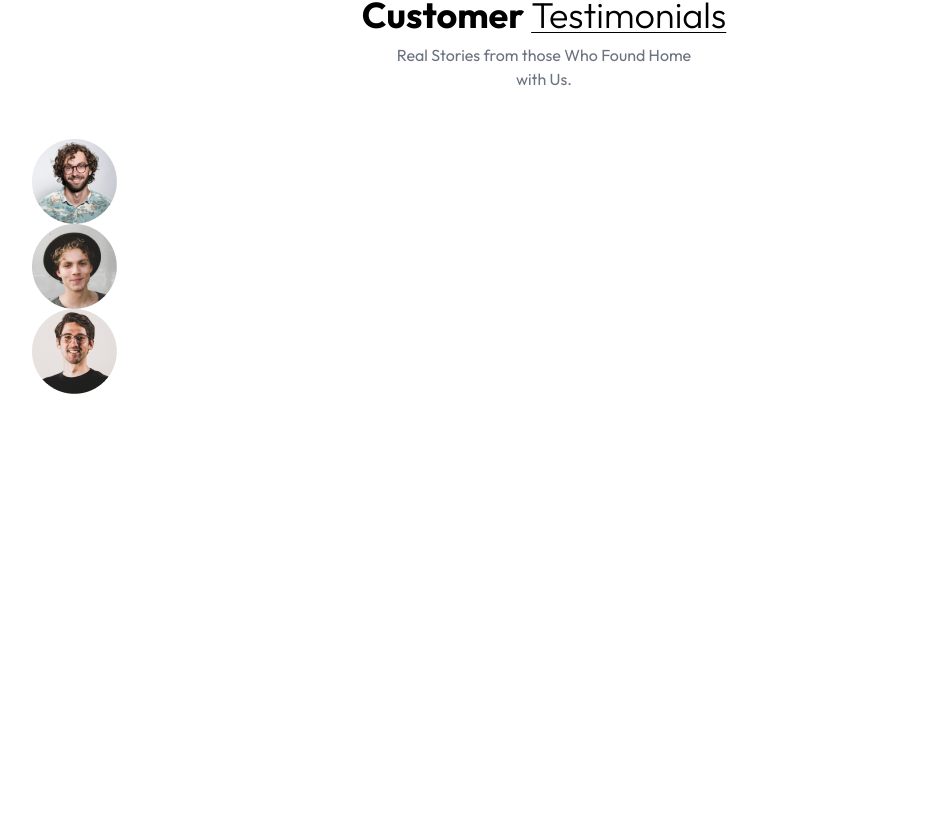
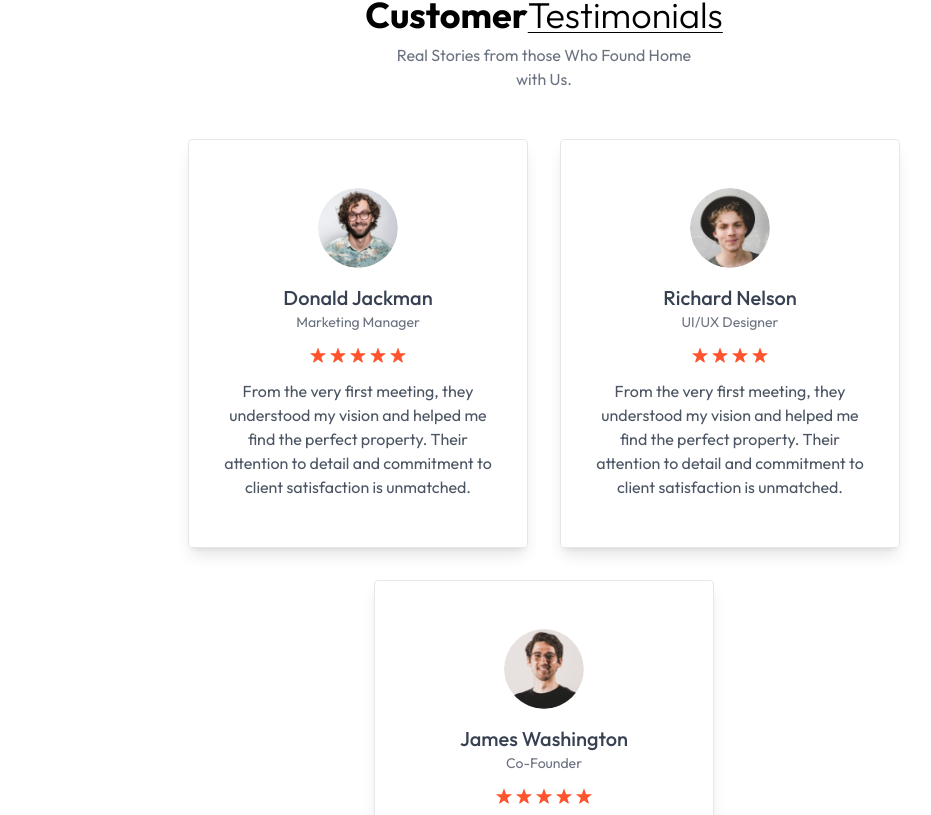
Before and after one commit to e-mejia/real-estate-site, a React (Vite) app: page / in a window 1280 px wide. Shown: the part 2485-3300 px from the top of the page, without its empty margins (96-1027 px from the left). Before the commit the page ends 2919 px from the top, so only its background shows below. Built offline with nearby package versions, Linux system fonts and the light colour scheme.

Commit message:
add testimonial page

```diff
--- a/src/components/Testimonials.jsx
+++ b/src/components/Testimonials.jsx
@@ -1,5 +1,5 @@
 import React from "react";
-import { testimonialsData } from "../assets/assets";
+import { assets, testimonialsData } from "../assets/assets";
 
 const Testimonials = () => {
   return (
@@ -8,7 +8,7 @@ const Testimonials = () => {
       id="Testimonials"
     >
       <h1 className="text-2xl sm:text-4xl font-bold mb-2 text-center">
-        Customer{" "}
+        Customer
         <span
           className="underline underline-offset-4 decoration-1
          under font-light"
@@ -19,10 +19,28 @@ const Testimonials = () => {
       <p className="text-center text-gray-500 mb-12 max-w-80 mx-auto">
         Real Stories from those Who Found Home with Us.
       </p>
-      <div>
+      <div className="flex flex-wrap justify-center gap-8">
         {testimonialsData.map((testimonial, index) => (
-          <div key={index}>
-            <img src={testimonial.image} alt={testimonial.alt} />
+          <div
+            key={index}
+            className="max-w-[340px] border shadow-lg
+           rounded px-8 py-12 text-center"
+          >
+            <img
+              src={testimonial.image}
+              alt={testimonial.alt}
+              className="w-20 h-20 rounded-full mx-auto mb-4"
+            />
+            <h2 className="text-xl text-gray-700 font-medium">
+              {testimonial.name}
+            </h2>
+            <p className="text-gray-500 mb-4 text-sm">{testimonial.title}</p>
+            <div className="flex justify-center gap-1 text-red-500 mb-4">
+              {Array.from({ length: testimonial.rating }, (item, index) => (
+                <img key={index} src={assets.star_icon} />
+              ))}
+            </div>
+            <p className="text-gray-600">{testimonial.text}</p>
           </div>
         ))}
       </div>
```
